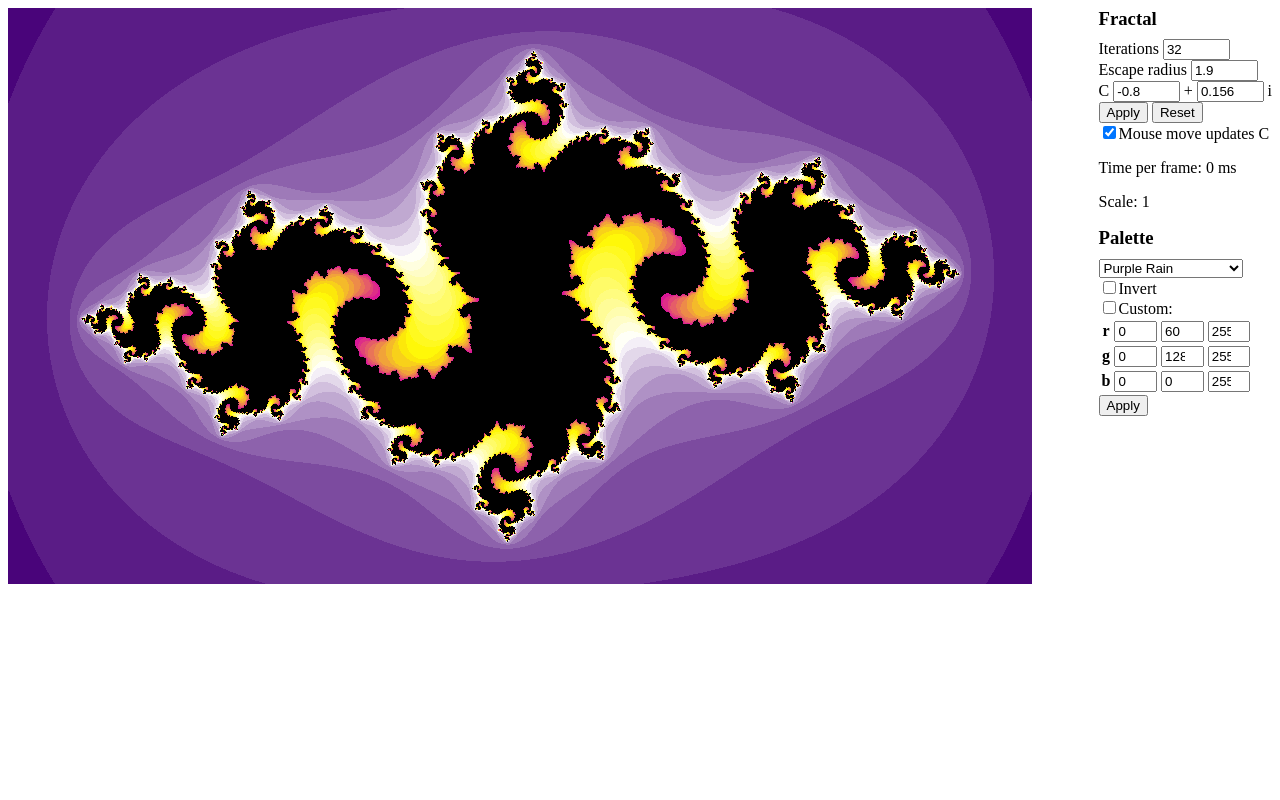
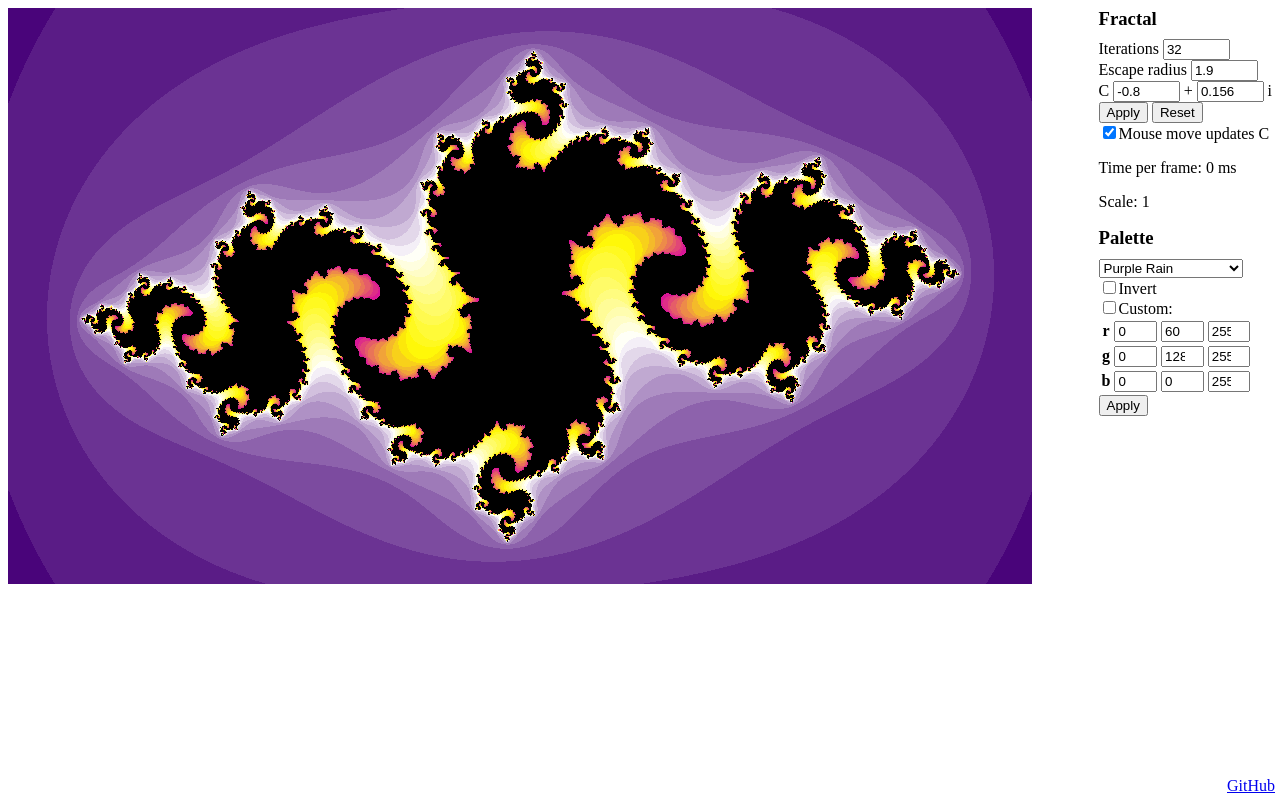
Before and after one commit to apvilkko/random-stuff, a plain HTML site: page julia/index.html in a window 1280 px wide. Drawn offline with nearby package versions, Linux system fonts and the light colour scheme.

Commit message:
Add link to GitHub

```diff
--- a/julia/index.html
+++ b/julia/index.html
@@ -7,6 +7,7 @@
     input[type=number] { width: 5em; }
     .palette input { max-width: 3.2em; }
     h3 { margin-bottom: 0.5em; margin-top: 0; }
+    .link { display: block; position: absolute; right: 5px; bottom: 5px; }
   </style>
   <script src="https://ajax.googleapis.com/ajax/libs/angularjs/1.3.10/angular.min.js"></script>
   <script src="https://cdnjs.cloudflare.com/ajax/libs/lodash.js/3.2.0/lodash.min.js"></script>
@@ -35,6 +36,7 @@
       <tr><th>b</th><td ng-repeat="n in [0,1,2]"><input type="number" ng-model="palette.customvalues[n].b"></td></tr>
     </table>
     <button ng-click="applyPalette()">Apply</button>
+    <a class="link" href="https://github.com/apvilkko/random-stuff/tree/master/julia">GitHub</a>
   </div>
   <div id="content"></div>
   <script src="julia.js"></script>
```
